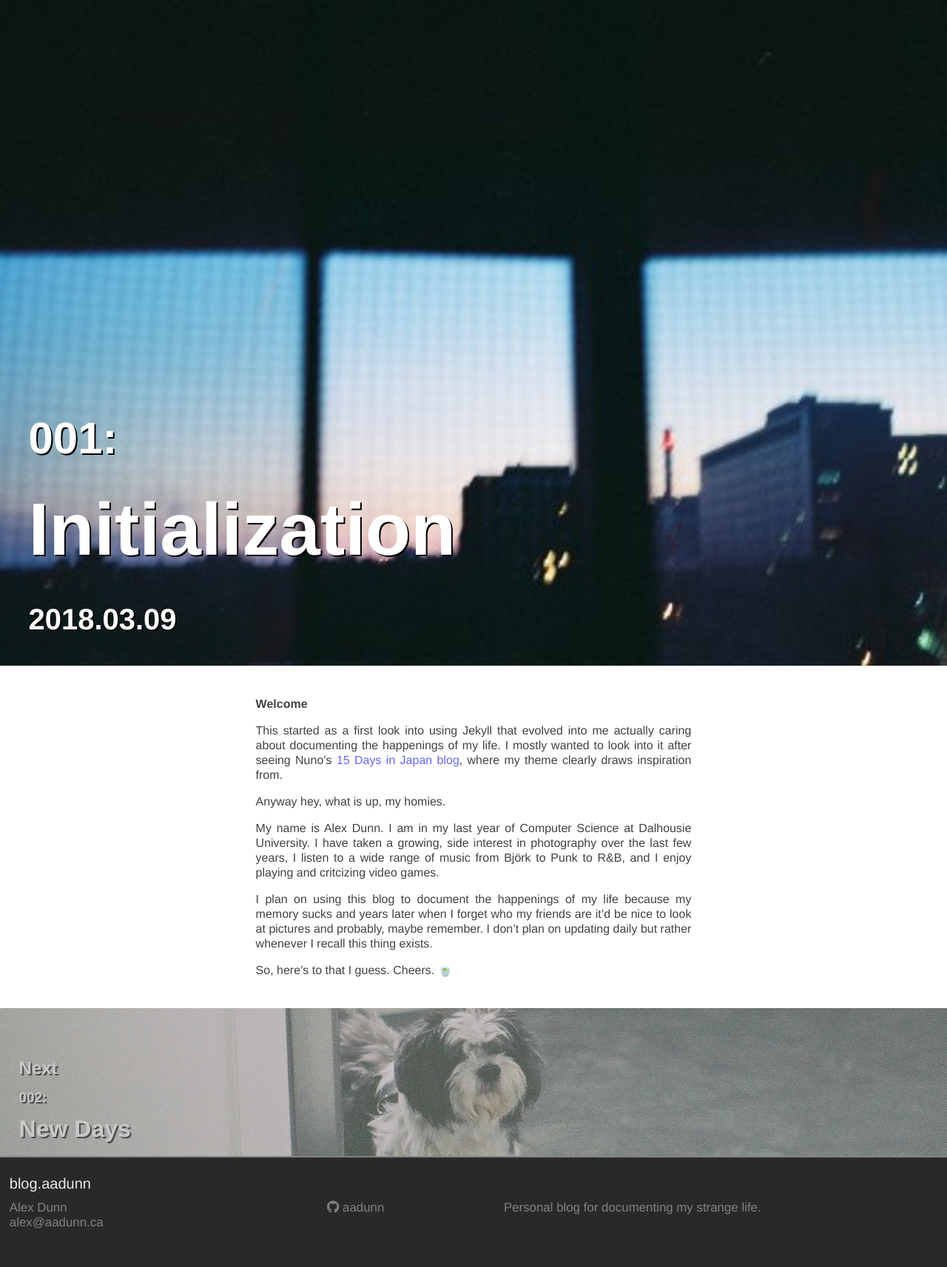
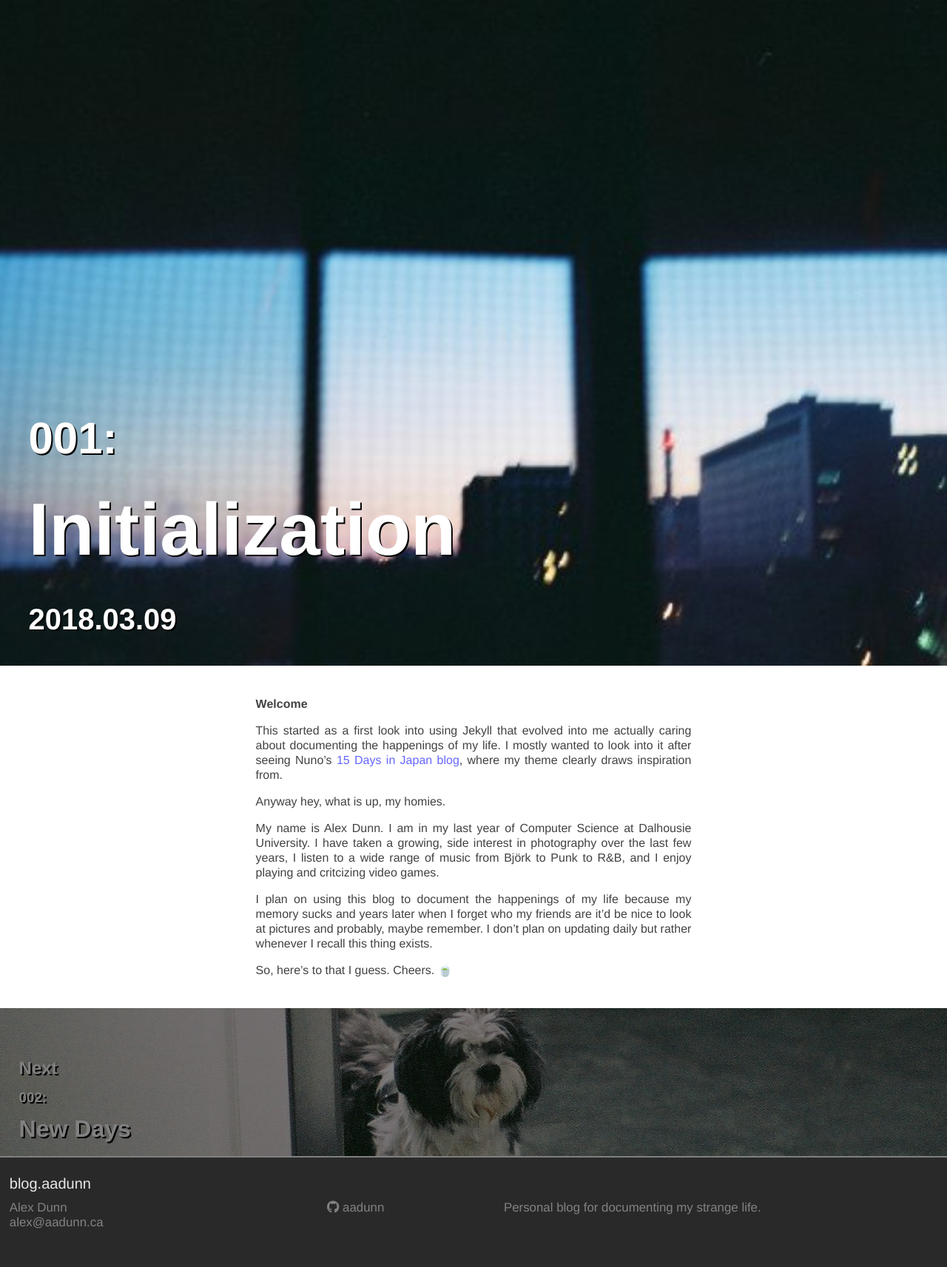
Before and after one commit to aadunn/blog, a Jekyll site: the page built from _posts/2018-03-09-init.md, in a window 1280 px wide. Shown: the whole page at 74% size. Built offline with Jekyll 4.4.1, drawn with Linux system fonts in a browser that asks for light colours; nearby versions of some CDN libraries.

Commit message:
made the nav hover effect look nicer by adding black background and changing the opacity

```diff
--- a/_layouts/home.html
+++ b/_layouts/home.html
@@ -28,7 +28,7 @@
 	<li class="adjacent-list">
 			<a class="post-link" href="{{ previous.url | absolute_url }}">
 				<div class="post-summary"
-					style="background-image: url({{ previous.headerImage }}); background-position: center; opacity: .7;">
+					style="background-image: url({{ previous.headerImage }});">
 
 		      <div class="title-container">
 				    <h3 >{{ previous.postId }}:</h3>
--- a/_layouts/post.html
+++ b/_layouts/post.html
@@ -35,7 +35,7 @@
 		<li>
 			<a class="post-link" href="{{ next.url | absolute_url }}">
 				<div class="post-summary"
-					style="background-image: url({{ next.headerImage }}); background-position: center; opacity: .7;">
+					style="background-image: url({{ next.headerImage }});">
 
 		      <div class="title-container">
 		      	<h2>Next</h2>
@@ -52,7 +52,7 @@
 		<li>
 			<a class="post-link" href="{{ previous.url | absolute_url }}">
 				<div class="post-summary"
-					style="background-image: url({{ previous.headerImage }}); background-position: center; opacity: .7;">
+					style="background-image: url({{ previous.headerImage }});">
 
 		      <div class="title-container">
 		      	<h2>Previous</h2>
--- a/_sass/base.scss
+++ b/_sass/base.scss
@@ -70,7 +70,6 @@
 
 .site-footer {
   width: 100%;
-  max-height: 150px;
   min-height: 150px;
   padding: 1%;
   border-style: solid;
@@ -193,16 +192,3 @@
   padding: 2%;
   color: $grey-color-dark;
 }
-
-
-/* navigation hover effect */
-
-.post-summary {
-    filter: brightness(70%);
-    transition: all .1s linear;
-}
-
-.post-summary:hover {
-    filter: brightness(100%);
-    transition: all .1s linear;
-}
--- a/_sass/post.scss
+++ b/_sass/post.scss
@@ -124,3 +124,22 @@
     width: 90vw;
   }
 }
+
+
+/* navigation hover effect */
+
+.adjacent-list {
+  background-color: black;
+}
+
+.post-summary {
+  background-position: center;
+
+  opacity: .5;
+  transition: all .1s linear;
+}
+
+.post-summary:hover {
+  opacity: 1;
+  transition: all .1s linear;
+}
```
